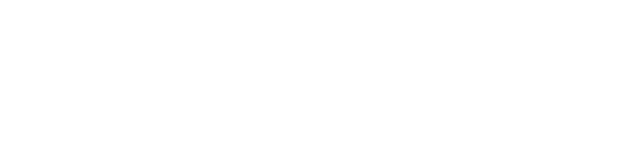
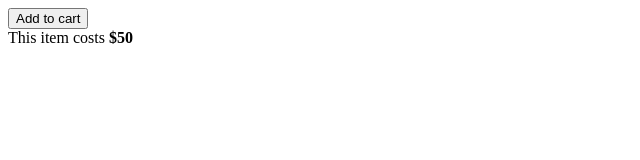
Before and after one commit to Aizadasyrdybaeva/htmlcss17112023, a plain HTML site: page index.html in a window 1280 px wide. Shown: the whole page, without its empty margins (0-640 px from the left). Drawn offline with Linux system fonts and the light colour scheme.

Commit message:
Added div

```diff
--- a/index.html
+++ b/index.html
@@ -7,6 +7,13 @@
   <title>Document</title>
 </head>
 <body>
-
+  <div class="popover">
+    <button class="popover-trigger">
+      Add to cart
+    </button>
+    <div class="popover-content">
+      This item costs <strong> $50</strong>
+    </div>
+  </div>
 </body>
 </html>
```
